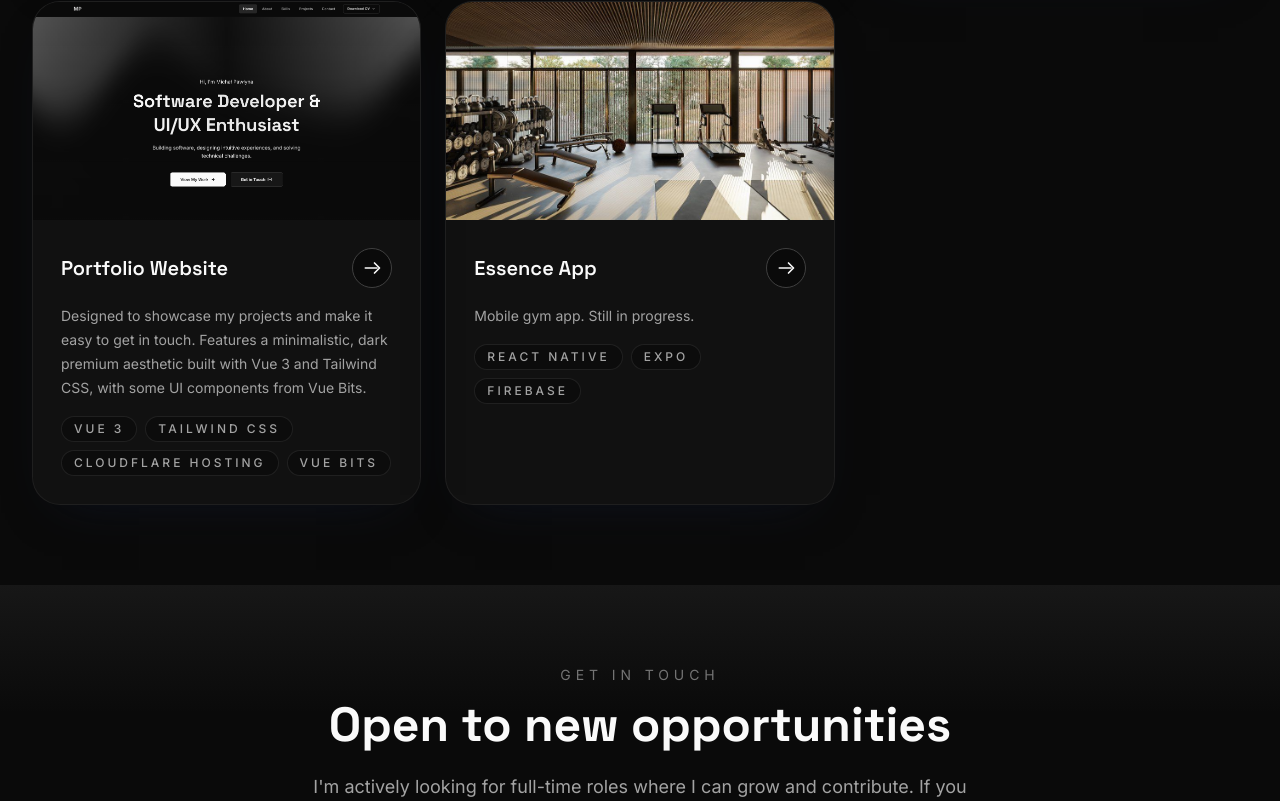
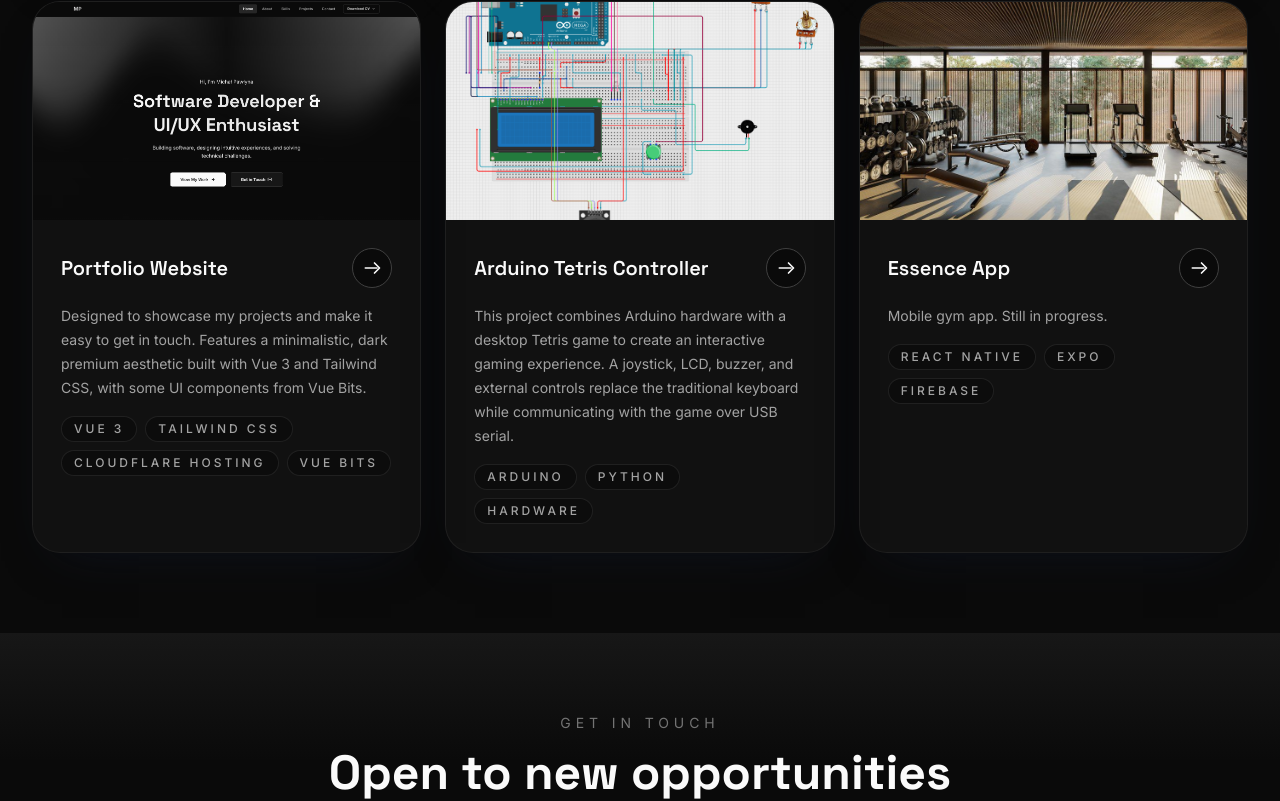
Before and after one commit to michalpawlyna/portfolio-michalpawlyna, a Vue app: page / in a window 1280 px wide. Shown: the part 2946-3747 px from the top of the page. Built offline with nearby package versions, Linux system fonts and the light colour scheme.

Commit message:
added new project

```diff
--- a/src/components/ProjectsSection.vue
+++ b/src/components/ProjectsSection.vue
@@ -6,7 +6,8 @@ import project1 from '../assets/project1.jpg'
 import project2 from '../assets/project2.jpg'
 import project3 from '../assets/project3.jpg'
 import project4 from '../assets/project4.png'
-import project5 from '../assets/project5.jpg'
+import project5 from '../assets/project5.png'
+import project6 from '../assets/project6.jpg'
 
 
 const projects = [
@@ -43,10 +44,18 @@ const projects = [
   link: '',
   },
   {
+    title: 'Arduino Tetris Controller',
+    description:
+      'This project combines Arduino hardware with a desktop Tetris game to create an interactive gaming experience. A joystick, LCD, buzzer, and external controls replace the traditional keyboard while communicating with the game over USB serial.',
+    image: project5,
+    tags: ['Arduino', 'Python', 'Hardware',],
+    link: '',
+  },
+  {
     title: 'Essence App',
     description:
       'Mobile gym app. Still in progress.',
-    image: project5,
+    image: project6,
     tags: ['React Native', 'Expo', 'Firebase',],
     link: '',
   },
```
Also changed, not shown: src/assets/project5.PNG (added), src/assets/project6.jpg (renamed from src/assets/project5.jpg).
